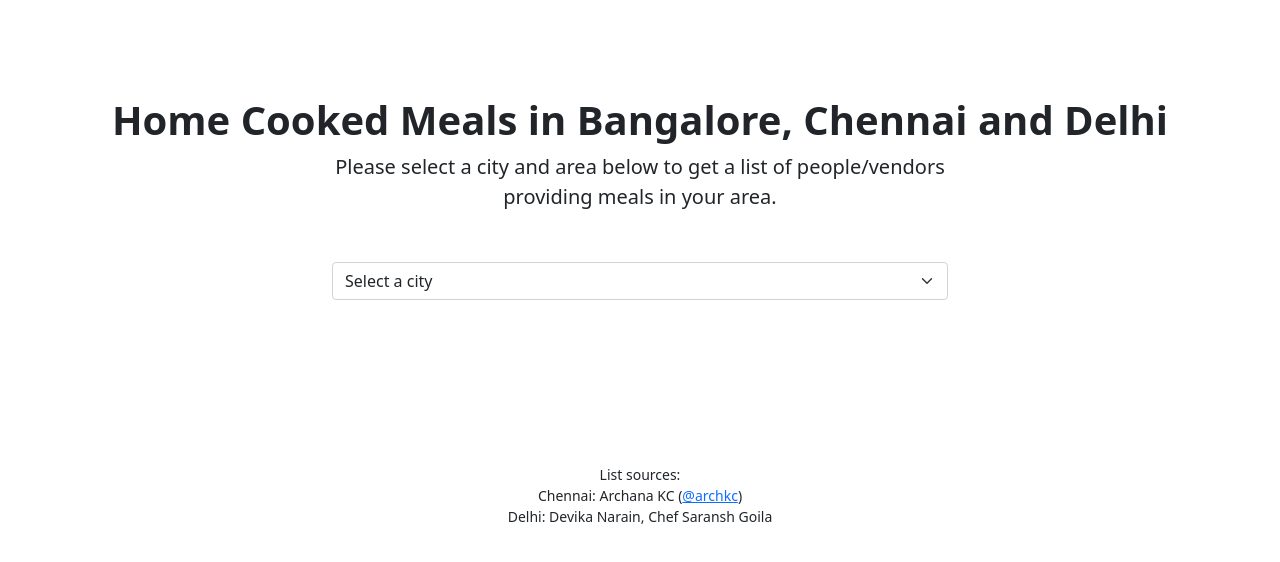
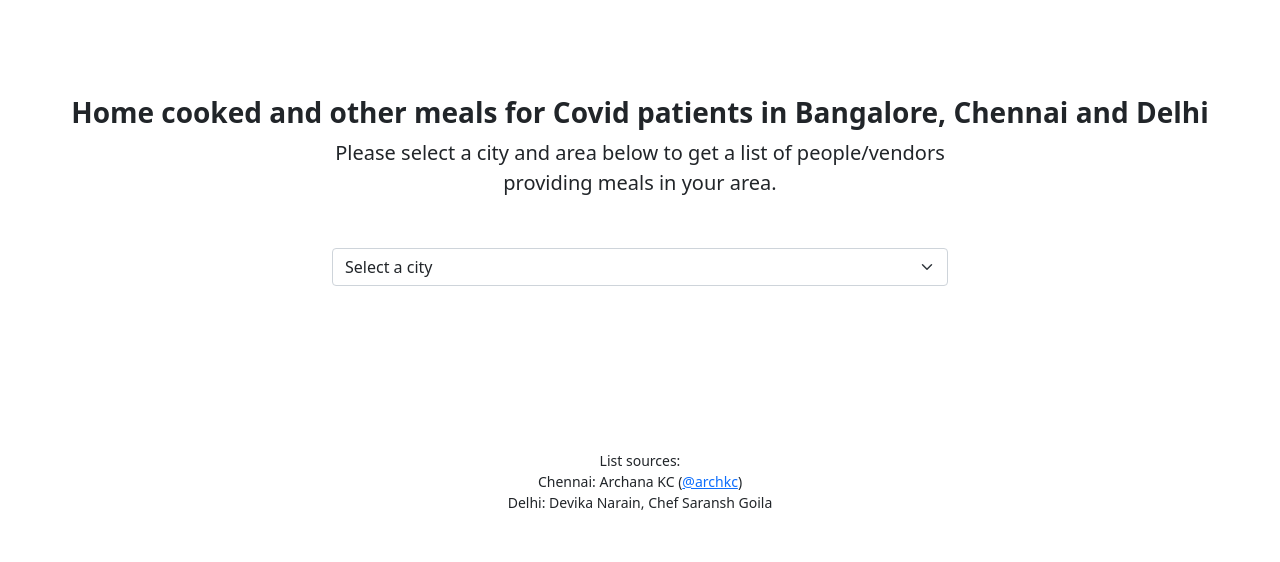
Before and after one commit to codifiedself/homefood, a plain HTML site: page index.html in a window 1280 px wide. Drawn offline with nearby package versions, Linux system fonts and the light colour scheme.

Commit message:
title change

```diff
--- a/index.html
+++ b/index.html
@@ -24,7 +24,8 @@
 
   <body>
     <div class="px-4 py-5 my-5 text-center">
-      <h1 class="display-6 fw-bold">Home Cooked Meals in Bangalore, Chennai and Delhi</h1>
+      <h3 class="display-8 fw-bold">Home cooked and other meals for Covid patients in Bangalore, Chennai and Delhi
+</h3>
       <div class="col-lg-6 mx-auto">
         <p class="lead mb-4">Please select a city and area below to get a list of people/vendors providing meals in your area.</p>
 
```
